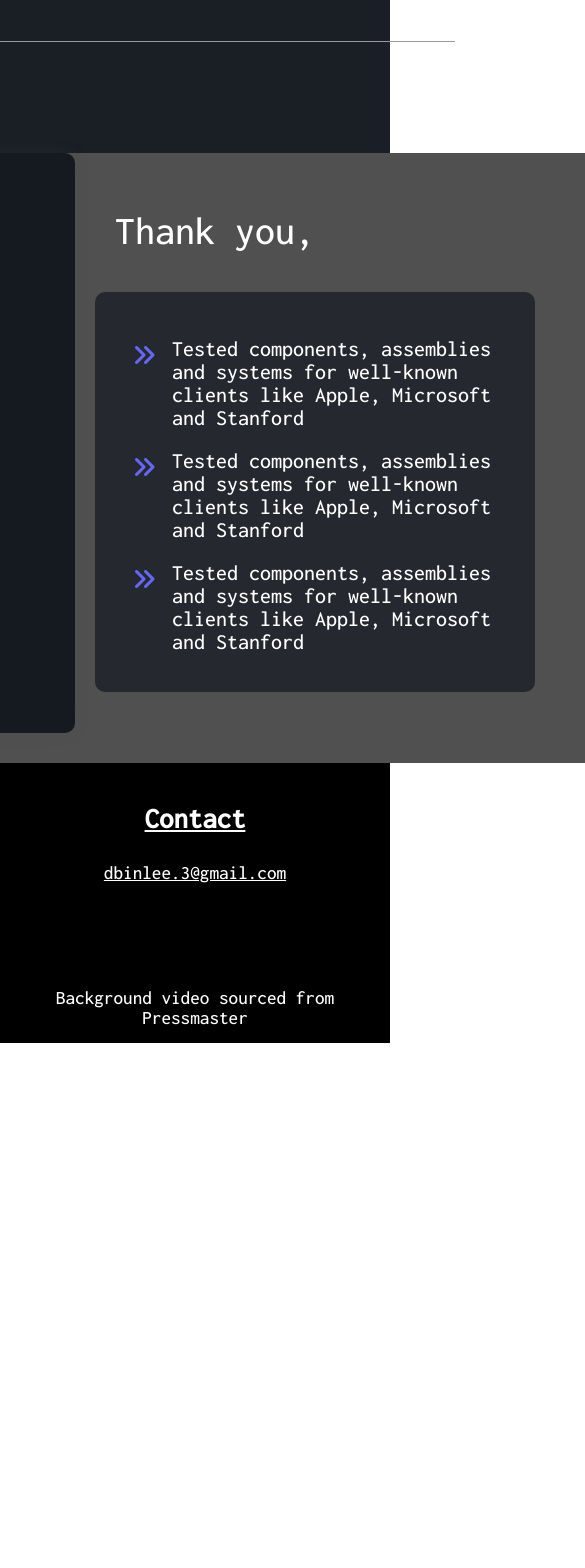
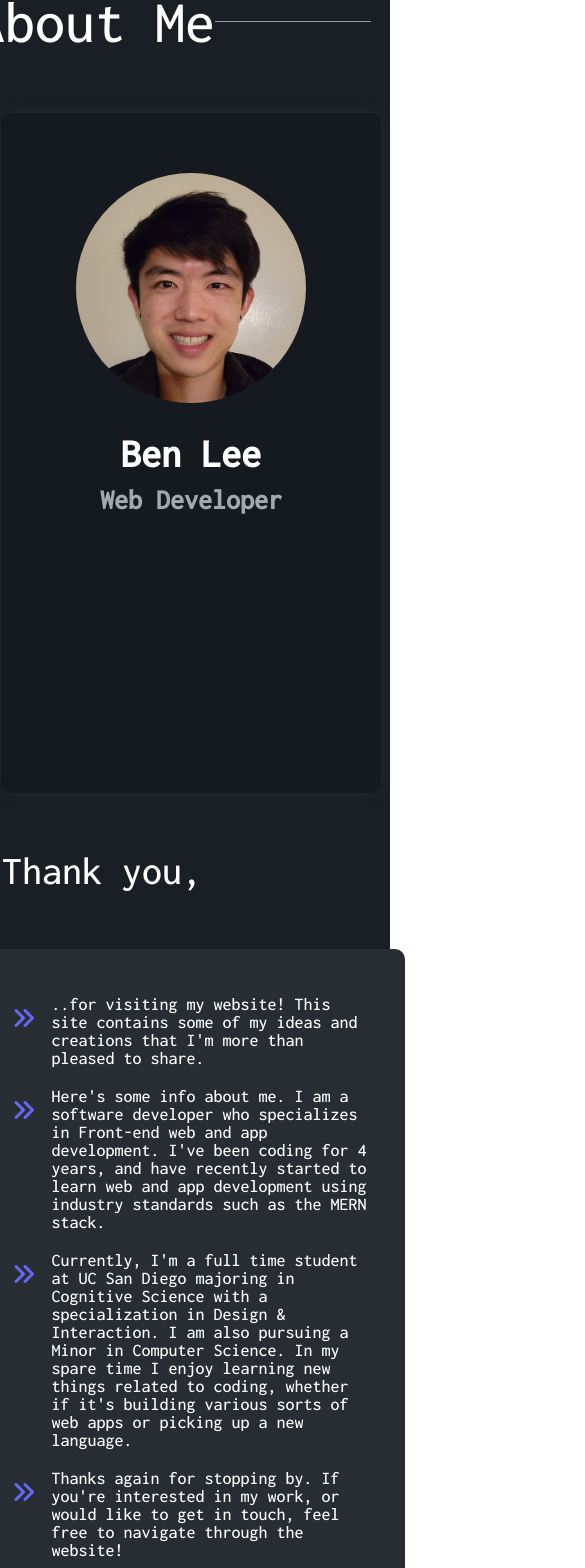
Before and after one commit to dbinlee3/BenAndQueries, a React (Create React App) app in the folder frontend/: page /about in a window 390 px wide. Shown: the part 200-1768 px from the top of the page, 585 px wide, since content can reach past the window. Before the commit the page ends 1243 px from the top, so only its background shows below. Built offline with nearby package versions, Linux system fonts and the light colour scheme.

Commit message:
first completed draft

```diff
--- a/frontend/src/pages/about/About.js
+++ b/frontend/src/pages/about/About.js
@@ -8,6 +8,7 @@ function About() {
     const [aboutItemA, setAboutItemA] = useState(false);
     const [aboutItemB, setAboutItemB] = useState(false);
     const [aboutItemC, setAboutItemC] = useState(false);
+    const [aboutItemD, setAboutItemD] = useState(false);
 
     return (
         <div className="aboutContainer">
@@ -66,10 +67,10 @@ function About() {
 
                         <h2 className="thankyou">Thank you,</h2>
 
-                        <div className="listBox">
-                            <div className="listContent">
-                                <ul className="aboutList">
-                                    <li className="murphyListItem"
+
+                        <div className="listBox2">
+                            <ul className="listContent">
+                                <li className="listParagraph"
                                     onMouseEnter={e => {
                                         setAboutItemA(true)
                                     }}
@@ -77,18 +78,25 @@ function About() {
                                         setAboutItemA(false)
                                     }}
                                 >
+
                                     <i class="fas fa-angle-double-right fa-xl"
                                         style={ aboutItemA ? {
                                         marginLeft: '10px', transition: 'all 0.2s ease-out', color: 'rgb(50, 53, 212)'} :
-                                            {marginLeft: '5px', transition: 'all 0.2s ease-out'}}/>
-                                        <p className="murphyDescription"
+                                        {marginLeft: '5px', transition: 'all 0.2s ease-out'}}
+                                    />
+
+                                    <p
+                                        className="aboutDescription"
                                         style={ aboutItemA ? {
                                             top: '0px', transition: 'all 0.2s ease-out', color: 'rgb(93, 158, 236)'} :
-                                            {top: '5px', transition: 'all 0.2s ease-out'}}
-                                        >Tested components, assemblies and systems for well-known clients like Apple, Microsoft and Stanford</p>
+                                            {top: '5px', transition: 'all 0.2s ease-out'}
+                                        }
+                                    >
+                                        ..for visiting my website! This site contains some of my ideas and creations that I'm more than pleased to share.</p>
+
                                 </li>
 
-                                    <li className="murphyListItem"
+                                <li className="listParagraph"
                                     onMouseEnter={e => {
                                         setAboutItemB(true)
                                     }}
@@ -96,18 +104,24 @@ function About() {
                                         setAboutItemB(false)
                                     }}
                                 >
+
                                     <i class="fas fa-angle-double-right fa-xl"
                                         style={ aboutItemB ? {
                                         marginLeft: '10px', transition: 'all 0.2s ease-out', color: 'rgb(50, 53, 212)'} :
-                                            {marginLeft: '5px', transition: 'all 0.2s ease-out'}}/>
-                                        <p className="murphyDescription"
+                                        {marginLeft: '5px', transition: 'all 0.2s ease-out'}}
+                                    />
+
+                                    <p
+                                        className="aboutDescription"
                                         style={ aboutItemB ? {
                                             top: '0px', transition: 'all 0.2s ease-out', color: 'rgb(93, 158, 236)'} :
-                                            {top: '5px', transition: 'all 0.2s ease-out'}}
-                                        >Tested components, assemblies and systems for well-known clients like Apple, Microsoft and Stanford</p>
+                                            {top: '5px', transition: 'all 0.2s ease-out'}
+                                        }
+                                    >Here's some info about me. I am a software developer who specializes in Front-end web and app development. I've been coding for 4 years, and have recently started to learn web and app development using industry standards such as the MERN stack.</p>
+
                                 </li>
 
-                                    <li className="murphyListItem"
+                                <li className="listParagraph"
                                     onMouseEnter={e => {
                                         setAboutItemC(true)
                                     }}
@@ -115,29 +129,52 @@ function About() {
                                         setAboutItemC(false)
                                     }}
                                 >
+
                                     <i class="fas fa-angle-double-right fa-xl"
                                         style={ aboutItemC ? {
                                         marginLeft: '10px', transition: 'all 0.2s ease-out', color: 'rgb(50, 53, 212)'} :
-                                            {marginLeft: '5px', transition: 'all 0.2s ease-out'}}/>
-                                        <p className="murphyDescription"
+                                        {marginLeft: '5px', transition: 'all 0.2s ease-out'}}
+                                    />
+
+                                    <p
+                                        className="aboutDescription"
                                         style={ aboutItemC ? {
                                             top: '0px', transition: 'all 0.2s ease-out', color: 'rgb(93, 158, 236)'} :
-                                            {top: '5px', transition: 'all 0.2s ease-out'}}
-                                        >Tested components, assemblies and systems for well-known clients like Apple, Microsoft and Stanford</p>
+                                            {top: '5px', transition: 'all 0.2s ease-out'}
+                                        }
+                                    >Currently, I'm a full time student at UC San Diego majoring in Cognitive Science with a specialization in Design {"&"} Interaction. I am also pursuing a Minor in Computer Science. In my spare time I enjoy learning new things related to coding, whether if it's building various sorts of web apps or picking up a new language.</p>
+
+                                </li>
+
+                                <li className="listParagraph"
+                                    onMouseEnter={e => {
+                                        setAboutItemD(true)
+                                    }}
+                                    onMouseLeave={e => {
+                                        setAboutItemD(false)
+                                    }}
+                                >
+
+                                    <i class="fas fa-angle-double-right fa-xl"
+                                        style={ aboutItemD ? {
+                                        marginLeft: '10px', transition: 'all 0.2s ease-out', color: 'rgb(50, 53, 212)'} :
+                                        {marginLeft: '5px', transition: 'all 0.2s ease-out'}}
+                                    />
+
+                                    <p
+                                        className="aboutDescription"
+                                        style={ aboutItemD ? {
+                                            top: '0px', transition: 'all 0.2s ease-out', color: 'rgb(93, 158, 236)'} :
+                                            {top: '5px', transition: 'all 0.2s ease-out'}
+                                        }
+                                    >Thanks again for stopping by. If you're interested in my work, or would like to get in touch, feel free to navigate through the website!</p>
+
                                 </li>
                             </ul>
                         </div>
                     </div>
                 </div>
-
             </div>
-
-            </div>
-
-
-
-
-
         </div>
     )
 }
--- a/frontend/src/pages/about/about.css
+++ b/frontend/src/pages/about/about.css
@@ -1,31 +1,27 @@
 .aboutContainer {
     background: rgb(25, 31, 36);
     width: 100%;
-    height: 100%;
+    height: 133vh;
     object-fit: cover;
     z-index: -1;
     display: flex;
     flex-direction: column;
     align-items: center;
     object-fit: contain;
-    /* padding: 10%; */
 }
 
 .aboutFlow {
     height: 100%;
     width: 1000px;
-    margin-top: 150px;
-    /* background-color: rgb(80, 80, 80); */
-
-
+    margin-top: 130px;
 }
 
 .aboutGrid {
+    height: 900px;
     margin-top: 80px;
     display: grid;
     grid-template-columns: 1fr 3fr;
-    grid-gap: 40px;
-    background-color: rgb(80, 80, 80);
+    grid-gap: 63px;
 }
 
 .profileBox {
@@ -36,10 +32,20 @@
     overflow: hidden;
     position: relative;
     width: 380px;
-    height: 580px;
+    height: 680px;
     border-radius: 10px;
     -webkit-box-shadow: 0px 0px 18px -8px rgba(82, 82, 82, 0.719);
     box-shadow: 0px 0px 18px -8px rgba(82, 82, 82, 0.719);
+    animation: 1s ease-out 0s 1 slideInFromLeft;
+}
+
+@keyframes slideInFromLeft {
+    0% {
+      transform: translateX(-20%);
+    }
+    100% {
+      transform: translateX(0);
+    }
 }
 
 .profileBox .profilePicture {
@@ -150,22 +156,43 @@
 }
 
 .thankyou {
+    margin-left: 27px;
     color: white;
     font-weight: 100;
     font-size: 40px;
+    animation: fadein 3s
+}
+
+@keyframes fadein {
+    0% {
+    opacity:0;
+    }
+    100% {
+    opacity:1;
+    }
 }
 
 .aboutTitle {
+    margin-left: 50px;
+    width: 90%;
     color: white;
-    /* text-decoration: underline; */
     font-weight: 10;
     font-size: 60px;
-    /* margin-top: 130px; */
     display: flex;
     flex-direction: row;
+    animation: fadein 1.5s
 }
 
-.aboutTitle:before {
+@keyframes fadein {
+    0% {
+    opacity:0;
+    }
+    100% {
+    opacity:1;
+    }
+}
+
+.aboutTitle:after {
     content: "";
     flex: 1 1;
     border-bottom: 1px solid rgb(154, 154, 154);
@@ -174,28 +201,85 @@
 
 .listBox {
     background-color: rgb(39, 45, 50);
-    width: 90%;
-    height: 400px;
+    width: 550px;
+    height: 500px;
     border-radius: 10px;
-    /* -webkit-box-shadow: 0px 0px 18px -8px rgba(82, 82, 82, 0.719);
-    box-shadow: 0px 0px 18px -8px rgba(82, 82, 82, 0.719); */
+    animation: 1s ease-out 0s 1 slideInFromRight;
 }
 
-.bioBox > p {
-    margin-left: 7%;
-    margin-right: 7%;
-    margin-top: 80px;
-    margin-bottom: 80px;
-    color: white;
-    font-size: 15px;
+@keyframes slideInFromRight {
+    0% {
+      transform: translateX(-20%);
+    }
+    100% {
+      transform: translateX(0);
+    }
 }
 
-@media screen and (max-width: 800px) {
+.listBox2 {
+    margin-top: 57px;
+    width: 500px;
+    background-color: rgb(39, 45, 50);
+    border-radius: 10px;
+    height: 523px;
+    display: flex;
+    justify-content: center;
+    align-items: center;
+}
 
-    .bioBox > p {
-        font-size: 24px;
-        margin-left: 8%;
-        margin-right: 8%;
-        margin-top: 50px;
+.listContent {
+    margin-bottom: 30px;
+    width: 90%;
+    height: 95%;
+    /* background-color: rgb(165, 165, 165); */
+
+}
+
+.listParagraph {
+    display: grid;
+    grid-template-columns: 45px 10fr;
+    padding: 10px;
+}
+
+.aboutDescription {
+    color: white;
+    font-size: 18px;
+}
+
+/* .aboutList {
+    width: 100%;
+} */
+
+
+@media screen and (max-width: 960px) {
+
+    .aboutContainer {
+        height: 217vh;
     }
+
+    .aboutFlow {
+        width: 440px;
+    }
+
+    .aboutTitle {
+        margin-left: 0;
+    }
+
+    .aboutGrid {
+
+        /* margin-top: 80px; */
+        display: table-row-group;
+        grid-gap: 63px;
+    }
+
+    .profileBox {
+        margin-top: 60px;
+        margin-left: 26px;
+    }
+
+    .listBox2 {
+        width: 430px;
+        height: 680px;
+    }
+
 }
--- a/frontend/src/pages/projects/Projects.js
+++ b/frontend/src/pages/projects/Projects.js
@@ -6,6 +6,7 @@ import CHEFMEDIA from './descriptions/chefmedia.js'
 import benandqueries from '../../assets/benandqueries.png'
 import BENANDQUERIES from './descriptions/benandqueries.js'
 
+import cplusplus from '../../assets/compressor.png'
 import CPLUSPLUS from './descriptions/cplusplus.js'
 
 function Projects() {
@@ -67,7 +68,7 @@ function Projects() {
                                 </a>
                                 <div className="imageBox">
                                     <a
-                                        href={chefLink}
+                                        href={benLink}
                                         target="_blank"
                                         rel="noopener noreferrer"
                                     >
@@ -99,7 +100,7 @@ function Projects() {
                                         target="_blank"
                                         rel="noopener noreferrer"
                                     >
-                                        <img src={benandqueries} alt="" className="projectImg" />
+                                        <img src={cplusplus} alt="" className="projectImg" />
                                     </a>
                                 </div>
 
```
Also changed, not shown: frontend/src/pages/home/home.css (+20 -0 lines), frontend/src/pages/projects/projects.css (+20 -0 lines), frontend/src/pages/resume/resume.css (+10 -0 lines), frontend/src/assets/compressor.png (added). Lines whose indentation alone changed are shown as unchanged.
